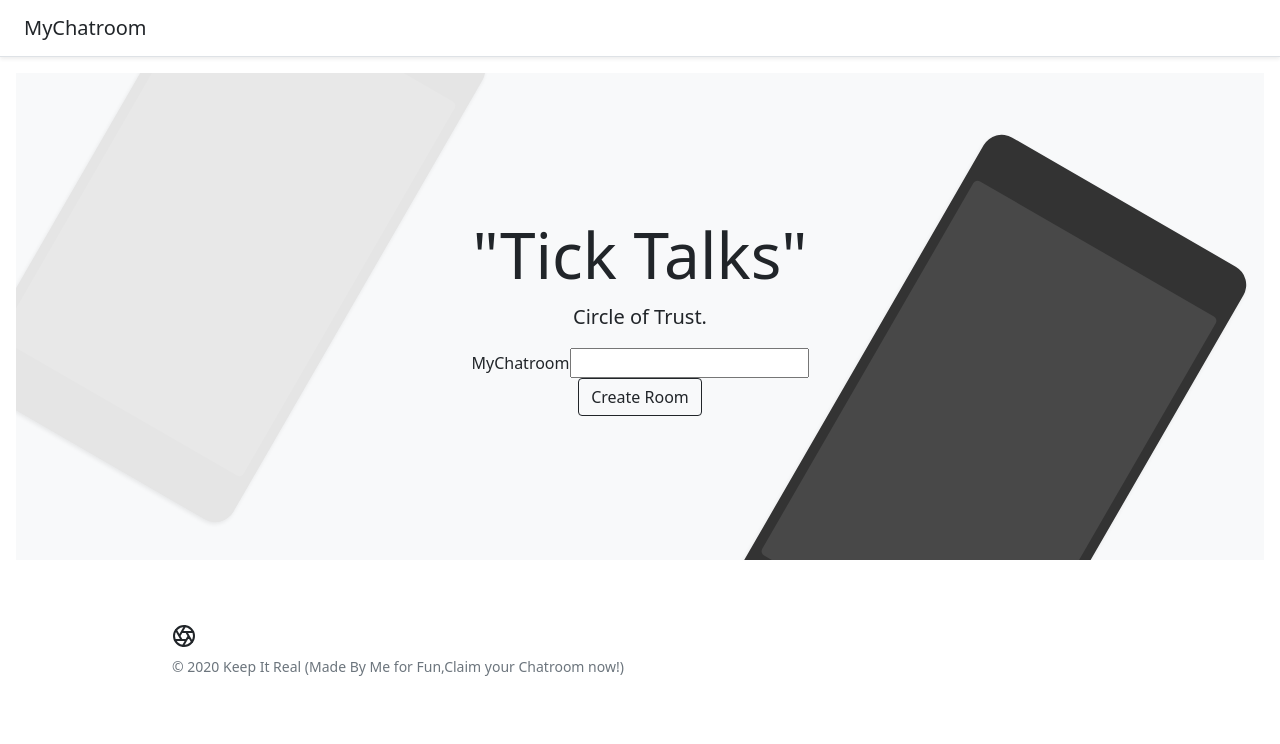
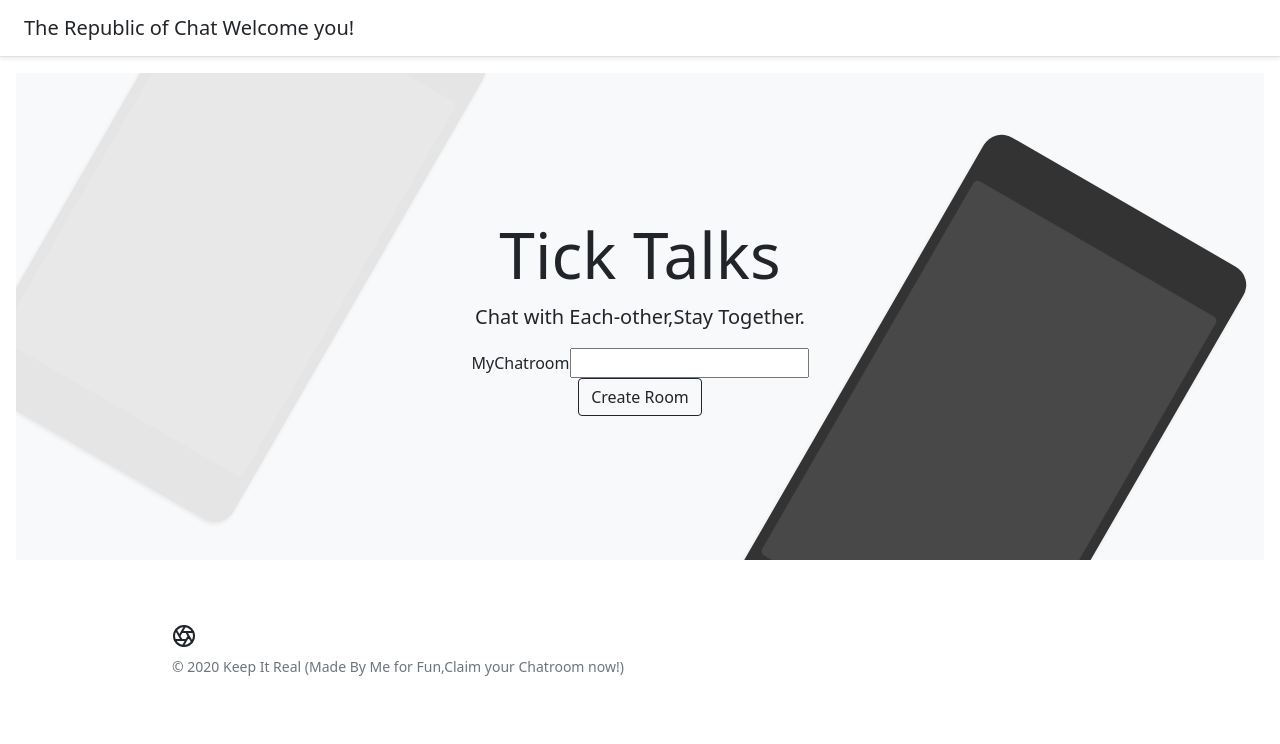
Before and after one commit to VishwajeetSingh007/Chatoom, a PHP site: page /chatroom/ in a window 1280 px wide. Shown: the top 744 px of the page. Run offline with PHP 8.4, Linux system fonts and the light colour scheme; some libraries are stand-ins or nearby versions.

Commit message:
Update index.php

```diff
--- a/index.php
+++ b/index.php
@@ -7,7 +7,7 @@
     <meta name="description" content="">
     <meta name="author" content="Mark Otto, Jacob Thornton, and Bootstrap contributors">
     <meta name="generator" content="Hugo 0.79.0">
-    <title>The Republic of Chat!</title>
+    <title>Chamber of Secrets</title>
 
     <link rel="canonical" href="https://getbootstrap.com/docs/5.0/examples/product/">
 
@@ -49,7 +49,7 @@
   <body>
 
 <header class="d-flex flex-column flex-md-row align-items-center p-3 px-md-4 mb-3 bg-white border-bottom shadow-sm">
-   <p class="h5 my-0 me-md-auto fw-normal">MyChatroom</p>
+   <p class="h5 my-0 me-md-auto fw-normal">The Republic of Chat Welcome you!</p>
   <nav class="my-2 my-md-0 me-md-3">
   </nav>
 </header>
@@ -57,8 +57,8 @@
 <main>
   <div class="position-relative overflow-hidden p-3 p-md-5 m-md-3 text-center bg-light">
     <div class="col-md-5 p-lg-5 mx-auto my-5">
-      <h1 class="display-3 fw-normal"> "Tick Talks"</h1>
-      <p class="lead fw-normal">Circle of Trust.</p>
+      <h1 class="display-3 fw-normal">Tick Talks</h1>
+      <p class="lead fw-normal">Chat with Each-other,Stay Together.</p>
       <form action="Create.php" method="post">
         MyChatroom<input type="text" name="room">
       <button class="btn btn-outline-dark" href="#">Create Room</button>
```
